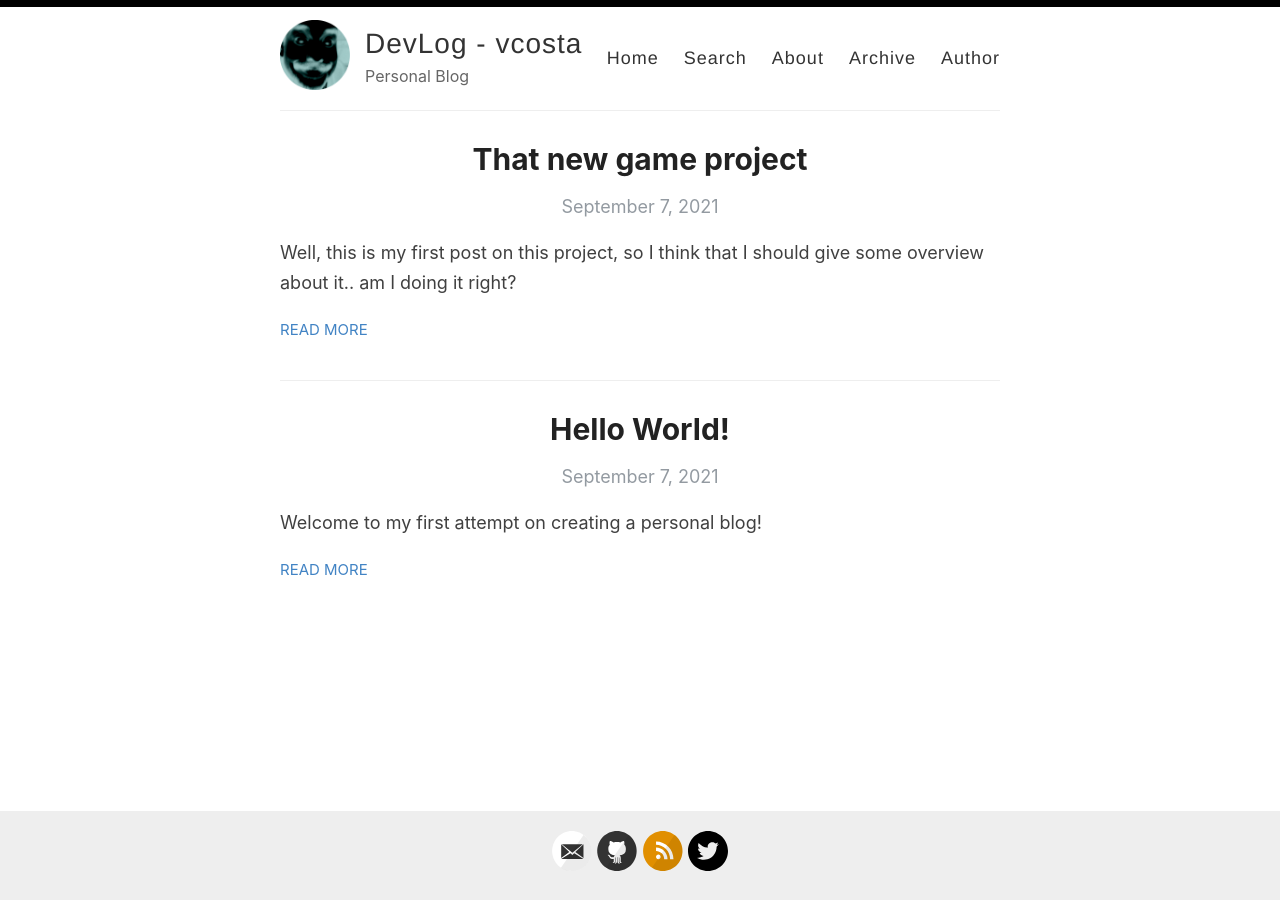
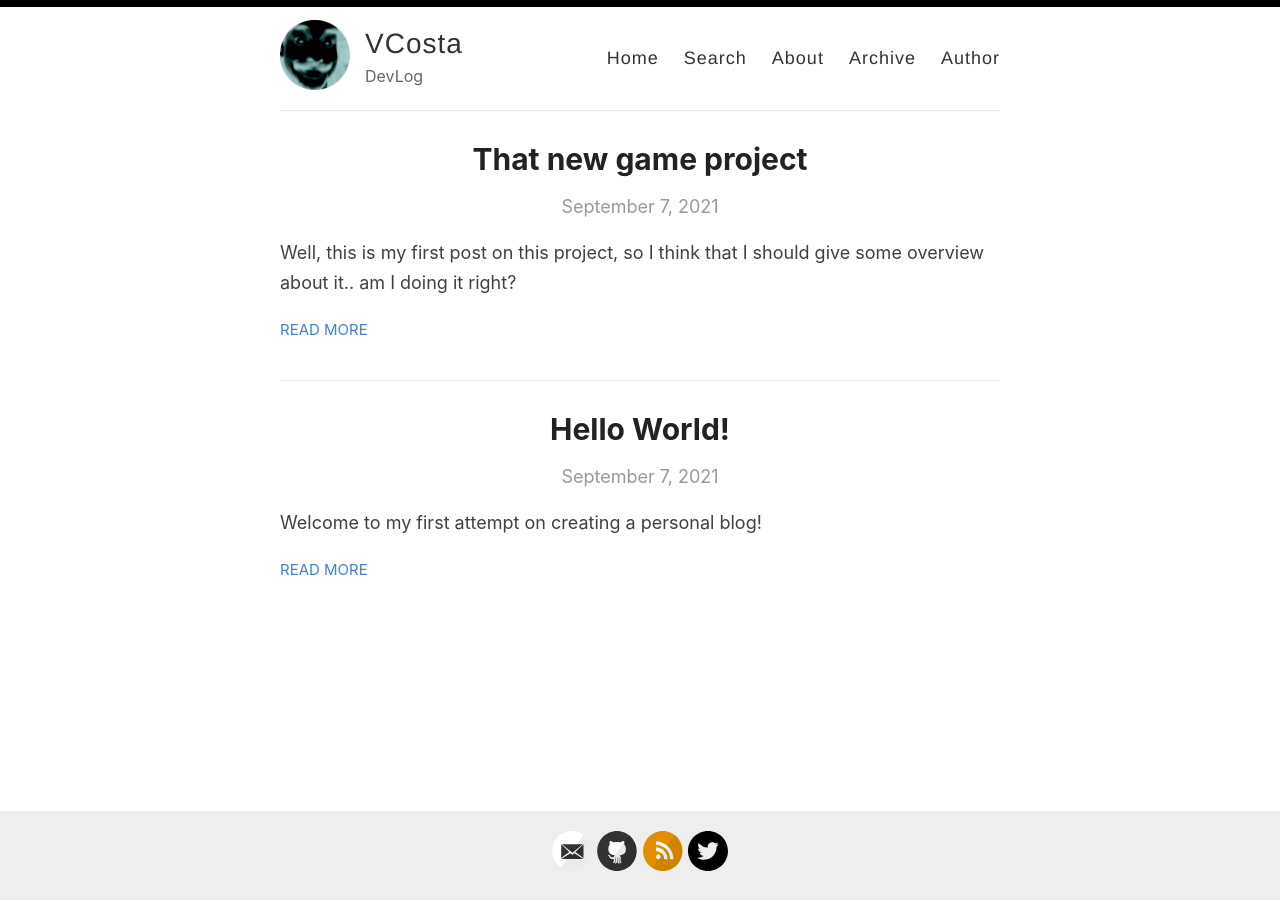
Before and after one commit to vc0sta/devlog.vcosta.dev, a Jekyll site: the page built from index.html, in a window 1280 px wide. Built offline with Jekyll 4.4.1, drawn with Linux system fonts in a browser that asks for light colours; the list of posts is cut into pages by our own code.

Commit message:
changed infos

```diff
--- a/_config.yml
+++ b/_config.yml
@@ -3,13 +3,13 @@
 #
 
 # Name of your site (displayed in the header)
-name: DevLog - vcosta
+name: VCosta
 
 # Name of the author
 author: Vinicius Costa
 
 # Short bio or description (displayed in the header)
-description: Personal Blog
+description: DevLog
 
 # URL of your avatar or profile pic (you could use your GitHub profile pic)
 avatar: /images/face.png
```
